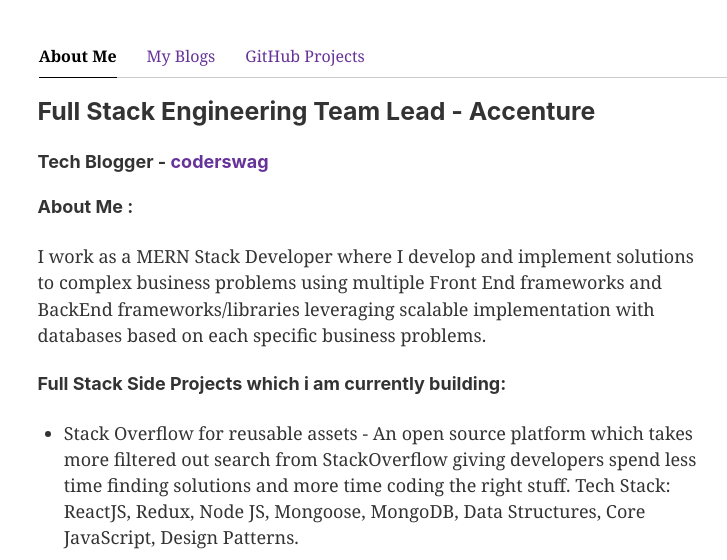
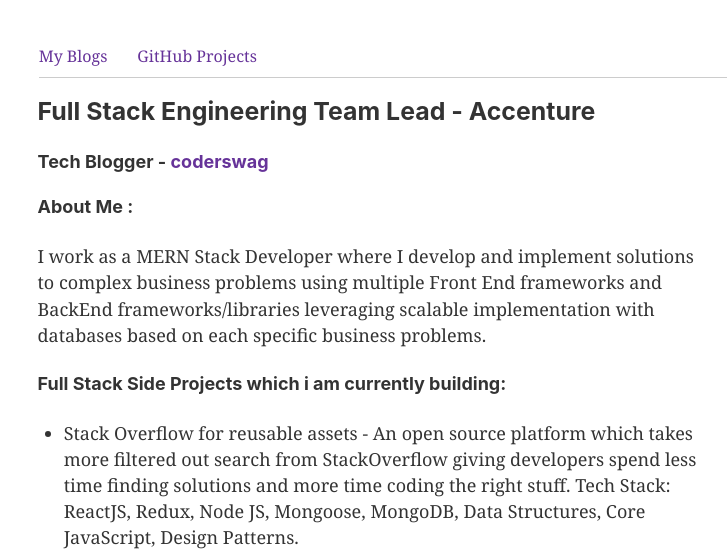
Before and after one commit to Rajdeepc/reactive, a Gatsby site: page / in a window 1280 px wide. Shown: the part 224-784 px from the top of the page, without its empty margins (269-996 px from the left). Built offline with nearby package versions, Linux system fonts and the light colour scheme; Gatsby itself is replaced by a stand-in of ours.

Commit message:
removed about me

```diff
--- a/src/components/menu.js
+++ b/src/components/menu.js
@@ -5,9 +5,6 @@
 const MenuComponent = () => (
   <div style={{ paddingTop: '10px' }}>
     <ul className="list-group brdrbtm">
-      <li className="list-group-item">
-        <Link to='/' activeClassName="active">About Me</Link>
-      </li>
       <li className="list-group-item">
         <Link to='/blog' activeClassName="active">My Blogs</Link>
       </li>
```
